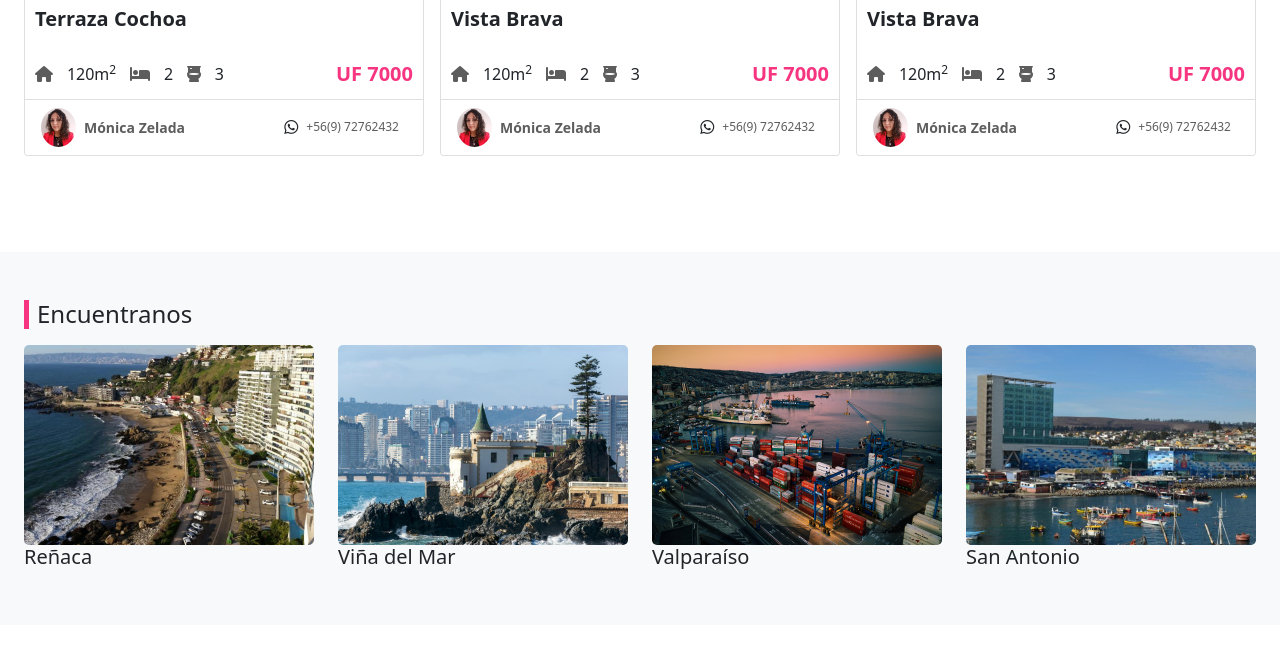
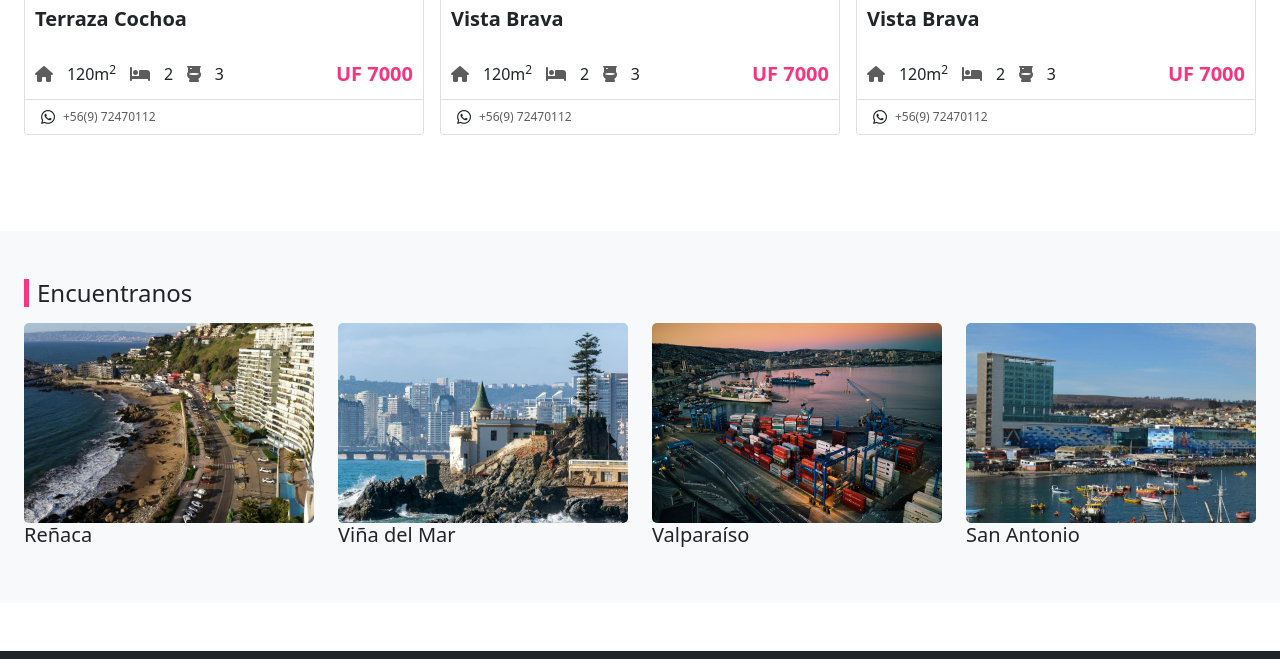
Before and after one commit to RicardoZelada/Faze, a plain HTML site: page index.html in a window 1280 px wide. Shown: the part 1227-1886 px from the top of the page. Drawn offline with nearby package versions, Linux system fonts and the light colour scheme.

Commit message:
Ajustes
Se agrega botón de wsp y se cambia el numero de contacto

```diff
--- a/index.html
+++ b/index.html
@@ -88,6 +88,8 @@
       </div>
     </section>
 
+    <a href="https://api.whatsapp.com/send/?phone=56972470112&text&type=phone_number&app_absent=0"><img class="whatsappbutton"  src="assets/whatsapp.png" alt=""></a>
+
     <section class="container-fluid mt-5">
       <div class="container-xxl">
         <div class="row g-3">
@@ -135,12 +137,8 @@
                         </div>
                         <div class="card-footer d-flex justify-content-between">
                           <div class="d-flex align-items-center">
-                            <img class="img-fluid" src="assets/corredora.png" alt="">
-                            <strong><p class="mx-2 name">Mónica Zelada</p></strong>
-                          </div>
-                          <div class="d-flex align-items-center">
                             <i class="fab fa-whatsapp"></i>
-                            <p class="px-2 phone">+56(9) 72762432</p>
+                            <p class="px-2 phone">+56(9) 72470112</p>
                           </div>
                         </div>
                       </div>
@@ -168,12 +166,8 @@
                         </div>
                         <div class="card-footer d-flex justify-content-between">
                           <div class="d-flex align-items-center">
-                            <img class="img-fluid" src="assets/corredora.png" alt="">
-                            <strong><p class="mx-2 name">Mónica Zelada</p></strong>
-                          </div>
-                          <div class="d-flex align-items-center">
                             <i class="fab fa-whatsapp"></i>
-                            <p class="px-2 phone">+56(9) 72762432</p>
+                            <p class="px-2 phone">+56(9) 72470112</p>
                           </div>
                         </div>
                       </div>
@@ -201,12 +195,8 @@
                         </div>
                         <div class="card-footer d-flex justify-content-between">
                           <div class="d-flex align-items-center">
-                            <img class="img-fluid" src="assets/corredora.png" alt="">
-                            <strong><p class="mx-2 name">Mónica Zelada</p></strong>
-                          </div>
-                          <div class="d-flex align-items-center">
                             <i class="fab fa-whatsapp"></i>
-                            <p class="px-2 phone">+56(9) 72762432</p>
+                            <p class="px-2 phone">+56(9) 72470112</p>
                           </div>
                         </div>
                       </div>
--- a/style.css
+++ b/style.css
@@ -18,6 +18,13 @@ hr{
     top: 0;
     z-index: 1;
 }
+.whatsappbutton{
+    position: fixed;
+    bottom: 20px;
+    right: 20px;
+    z-index: 10px;
+    width: 70px;
+}
 .badges{
     width: 30%;
     position: absolute;
@@ -27,7 +34,7 @@ hr{
 }
 .location{
     position: absolute;
-    bottom: 180px;
+    bottom: 150px;
     color: #fff;
     font-weight: bold;
     left: 15px;
```
Also changed, not shown: assets/whatsapp-1.png (added), assets/whatsapp.png.
